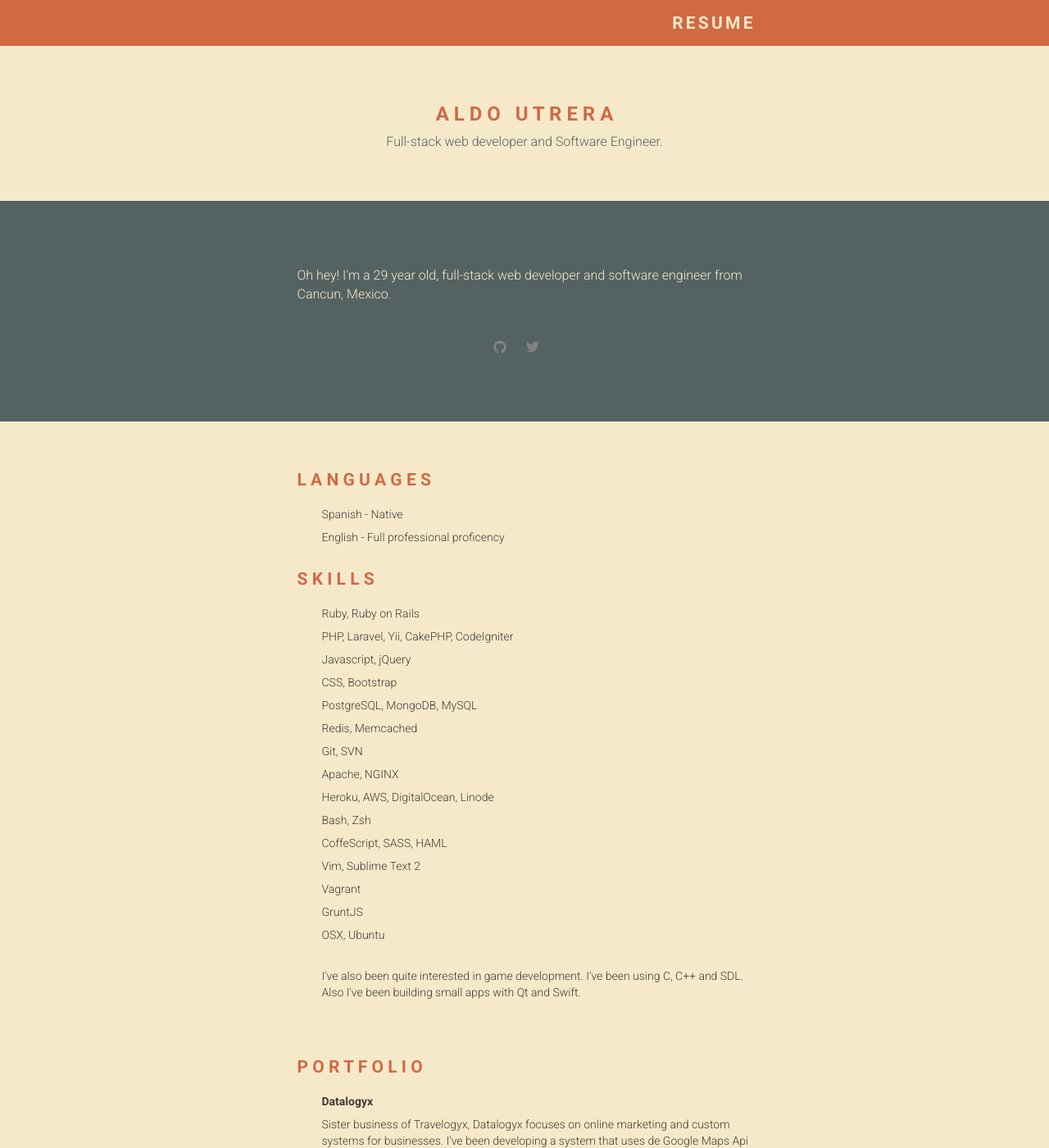
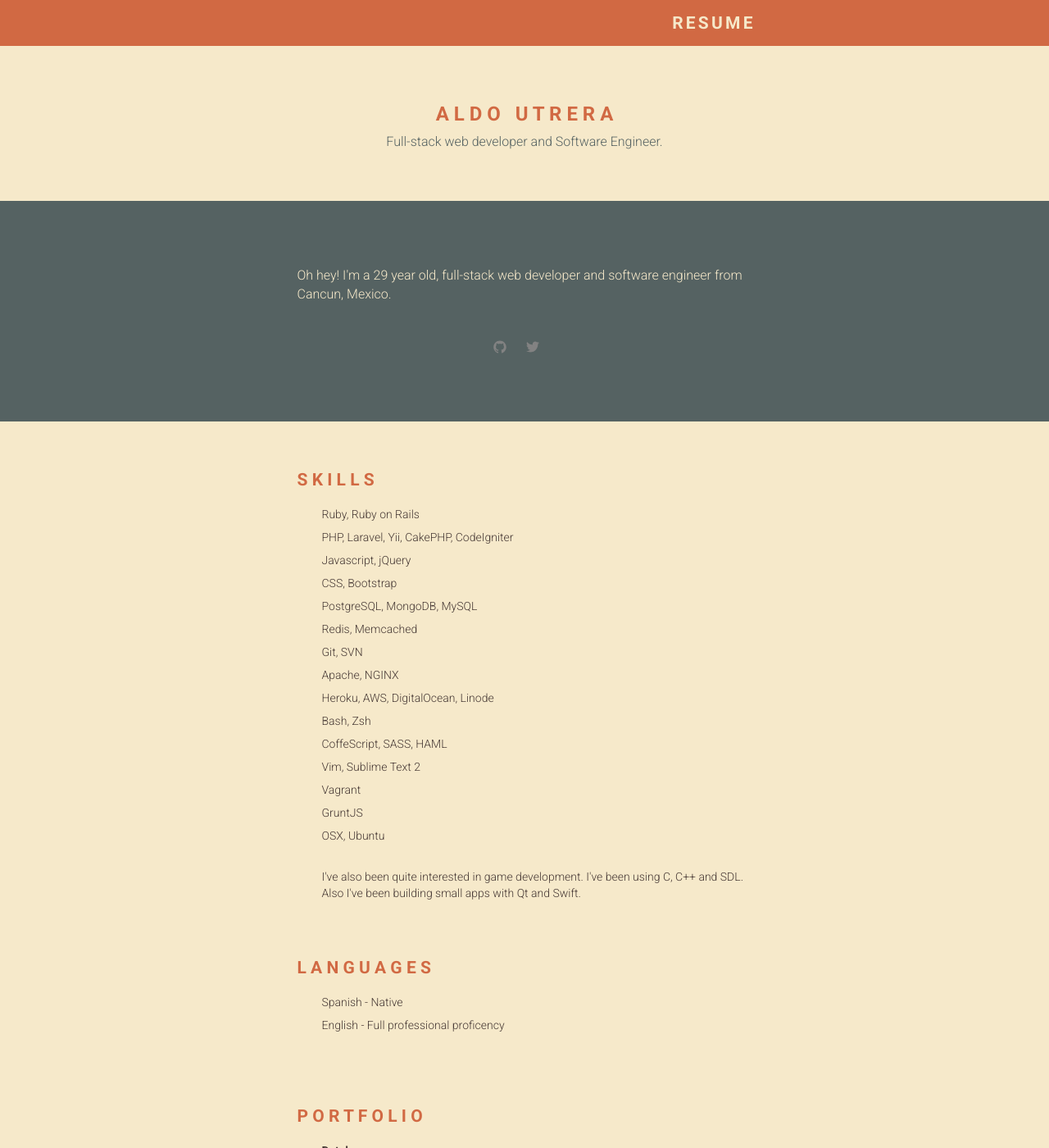
Before and after one commit to aldoutrera/aldoutrera.github.io, a Jekyll site: the page built from index.html, in a window 1280 px wide and 1400 px high. Shown: the whole window at 82% size. Built offline with Jekyll 4.4.1, drawn with Linux system fonts in a browser that asks for light colours.

Commit message:
Moviendo los lenguajes

```diff
--- a/index.html
+++ b/index.html
@@ -3,17 +3,6 @@ layout: default
 ---
 
 <div class = "resume">
-  <div class = "row">
-    <div class = "col-md-6 col-md-offset-3">
-
-      <h2 class="content-heading first">L A N G U A G E S</h2>
-      <ul>
-        <li>Spanish - Native</li>
-        <li>English - Full professional proficency</li>
-      </ul>
-
-    </div>
-  </div>
   <div class = "row">
     <div class = "col-md-6 col-md-offset-3">
 
@@ -38,6 +27,17 @@ layout: default
       <p>
         I've also been quite interested in game development. I've been using C, C++ and SDL. Also I've been building small apps with Qt and Swift.
       </p>
+
+    </div>
+  </div>
+  <div class = "row">
+    <div class = "col-md-6 col-md-offset-3">
+
+      <h2 class="content-heading">L A N G U A G E S</h2>
+      <ul>
+        <li>Spanish - Native</li>
+        <li>English - Full professional proficency</li>
+      </ul>
 
     </div>
   </div>
```
